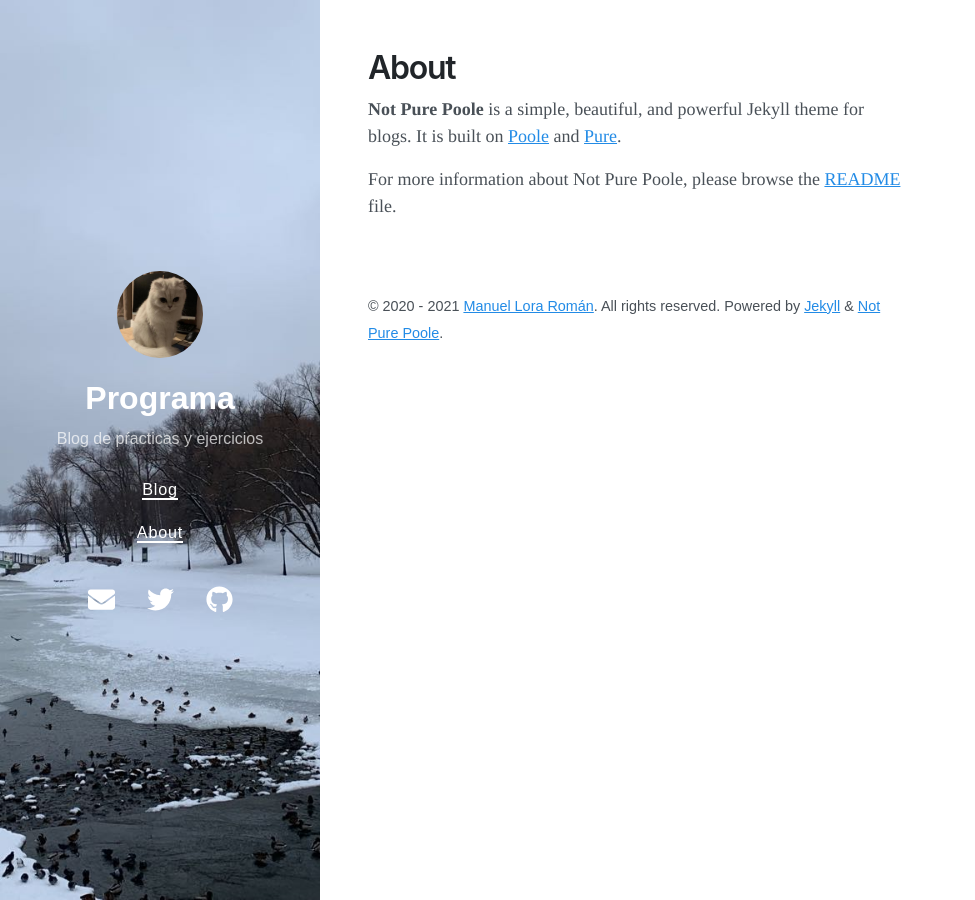
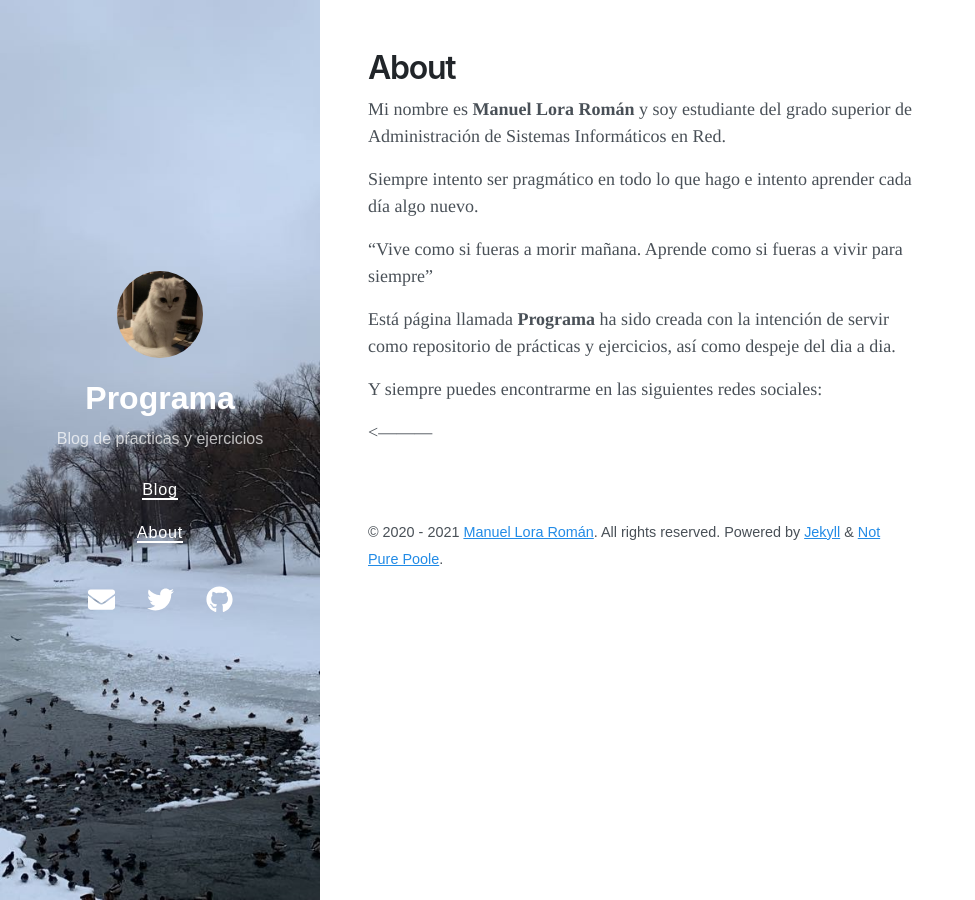
Before and after one commit to ManuelLoraRoman/manuelloraroman.github.io, a Jekyll site: the page built from about.md, in a window 1280 px wide. Shown: the whole page, without its empty margins (0-975 px from the left). Built offline with Jekyll 4.4.1, drawn with Linux system fonts in a browser that asks for light colours; nearby versions of some CDN libraries.

Commit message:
He añadido información sobre la página de Sobre Nosotros

```diff
--- a/about.md
+++ b/about.md
@@ -3,6 +3,16 @@ layout: page
 title: About
 ---
 
-**Not Pure Poole** is a simple, beautiful, and powerful Jekyll theme for blogs. It is built on [Poole](https://github.com/poole/poole) and [Pure](https://purecss.io/).
+Mi nombre es **Manuel Lora Román** y soy estudiante del grado superior de Administración de Sistemas Informáticos en Red.
 
-For more information about Not Pure Poole, please browse the [README](https://github.com/vszhub/not-pure-poole) file.
+Siempre intento ser pragmático en todo lo que hago e intento aprender cada día algo nuevo.
+
+
+"Vive como si fueras a morir mañana. Aprende como si fueras a vivir para siempre"
+
+
+Está página llamada **Programa** ha sido creada con la intención de servir como repositorio de prácticas y ejercicios, así como despeje del dia a dia.
+
+Y siempre puedes encontrarme en las siguientes redes sociales:
+
+<---------
```
